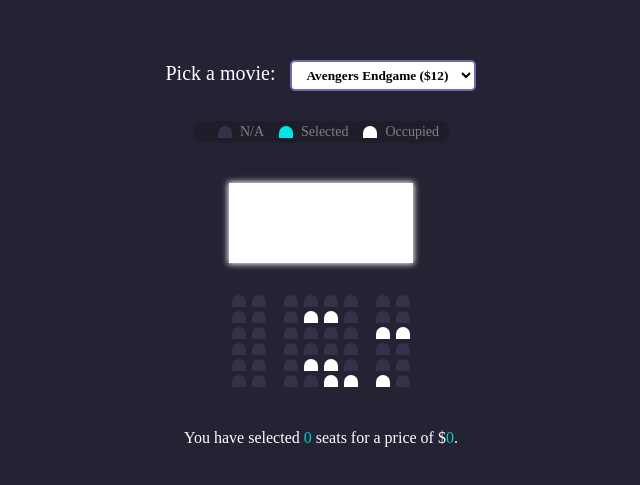
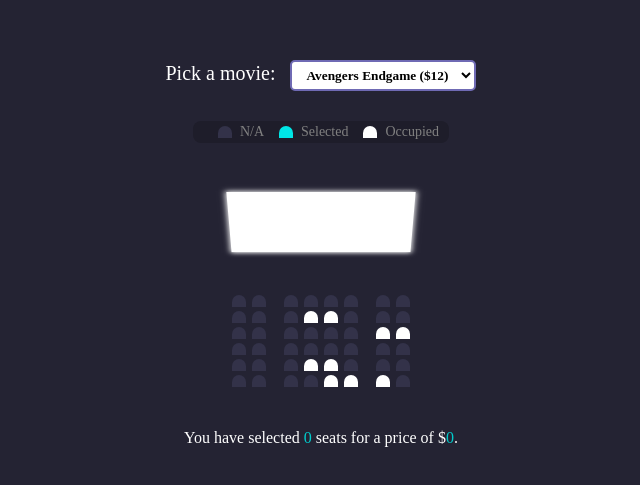
Before and after one commit to Yashx18/20_Projects_Folder, a plain HTML site: page Project_03/index.html in a window 1280 px wide. Shown: the part 147-632 px from the top of the page, without its empty margins (319-959 px from the left). Drawn offline with Linux system fonts and the light colour scheme; a web font is replaced by a local one.

Commit message:
Working on the Movie Seat booking project : Number 2 of course

```diff
--- a/Project_03/style.css
+++ b/Project_03/style.css
@@ -82,7 +82,7 @@ body{
     background-color: #fff;
 }
 .screen{
-    /* perspective: ; ADD PERSPECTIVE HERE AFTER SEARCHING IT ON STACK OVERFLOW*/
+    transform: rotateX(-45deg);
     min-width: 30%;
     min-height: 10vh;
     background-color: #fff;
@@ -91,6 +91,8 @@ body{
 }
 .container{
     margin: 40px 0px;
+    perspective: 1000px;
+
 }
 #num, #total{
     color: hsl(180, 100%, 40%);
```
